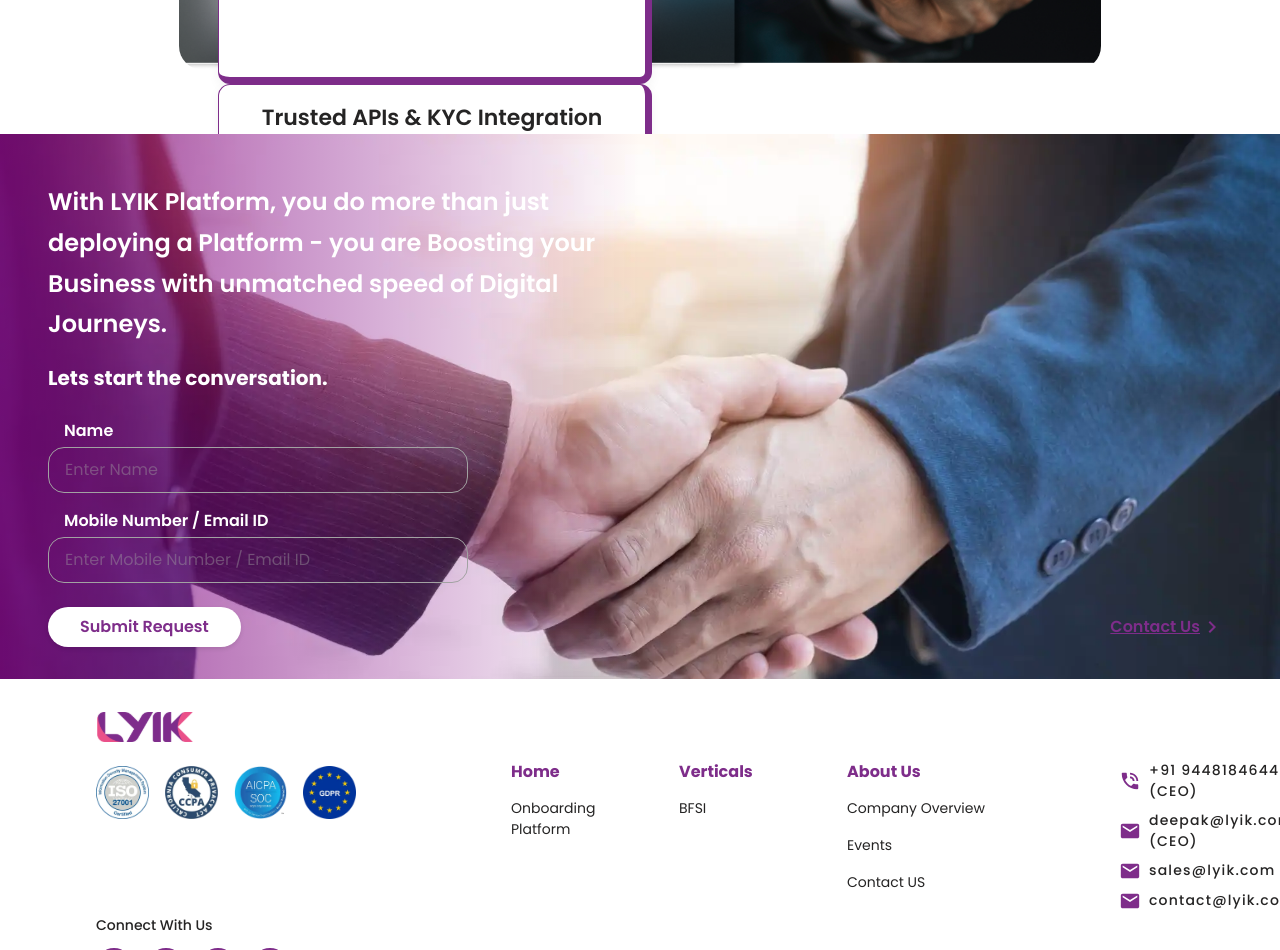
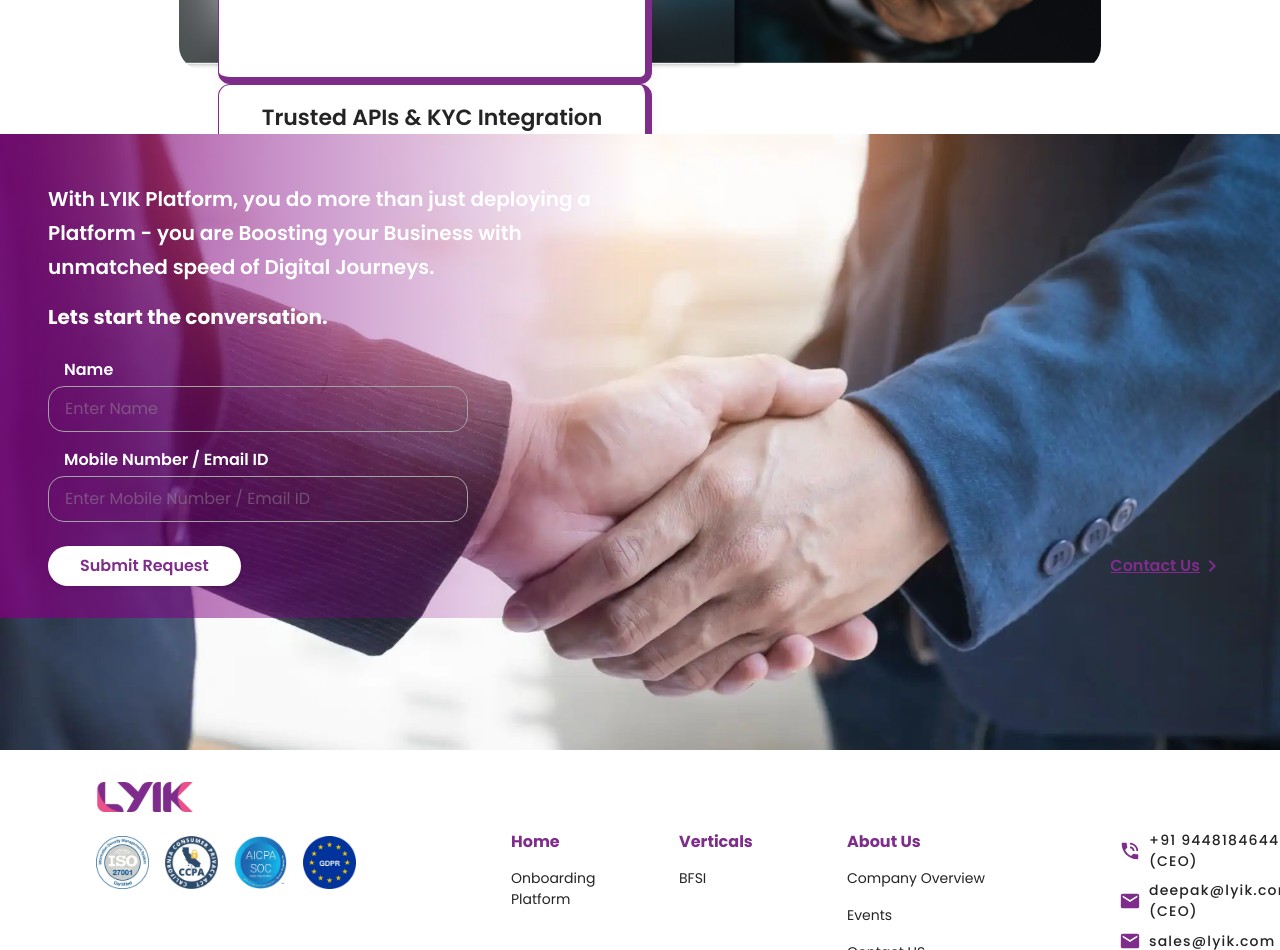
Before and after one commit to AnkithBhargav/lyik_new_website, a React (Vite) app: page / in a window 1280 px wide. Shown: the part 4480-5430 px from the top of the page. Built offline with nearby package versions, Linux system fonts and the light colour scheme.

Commit message:
Adjust onboarding form layout with increased minHeight and refined alignment for improved user experience

```diff
--- a/src/components/OnboardingForm.jsx
+++ b/src/components/OnboardingForm.jsx
@@ -124,7 +124,7 @@ const OnboardingForm = () => {
     <>
       <Box
         sx={{
-          minHeight: { xs: "70vh", md: "calc(75vh - 64px)" },
+          minHeight: { xs: "80vh", md: "calc(85vh - 64px)" },
           width: "100%",
           backgroundImage: `url('/images/Onboarding page.webp')`,
           backgroundSize: "cover",
@@ -142,7 +142,7 @@ const OnboardingForm = () => {
             height: "100%",
             display: "flex",
             flexDirection: "column",
-            justifyContent: "space-between",
+            justifyContent: "flex-start", // changed from space-between to flex-start
             transform: "scaleX(-1)",
             px: { xs: 2, sm: 4, md: 6 },
             pt: { xs: 1, sm: 0 },
@@ -171,11 +171,12 @@ const OnboardingForm = () => {
               alignItems: "flex-start",
               gap: { xs: 2, sm: 2, md: 8 },
               pt: { xs: 1, sm: 4, md: 6 },
+              mt: 0, // ensure no margin-top
             }}
           >
             <Typography
               color="white"
-              fontSize={{ xs: "15px", sm: "19px", md: "22px", lg: "24px" }}
+              fontSize={{ xs: "13px", sm: "16px", md: "18px", lg: "20px" }}
               fontWeight={600}
               textAlign="left"
               lineHeight={1.7}
```
